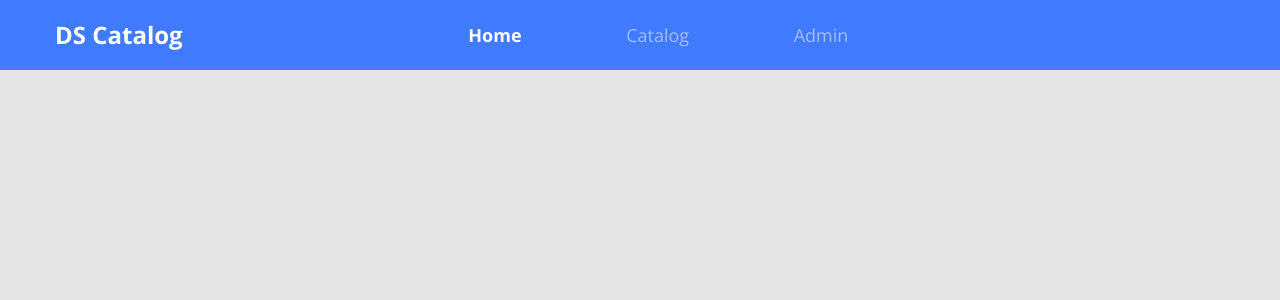
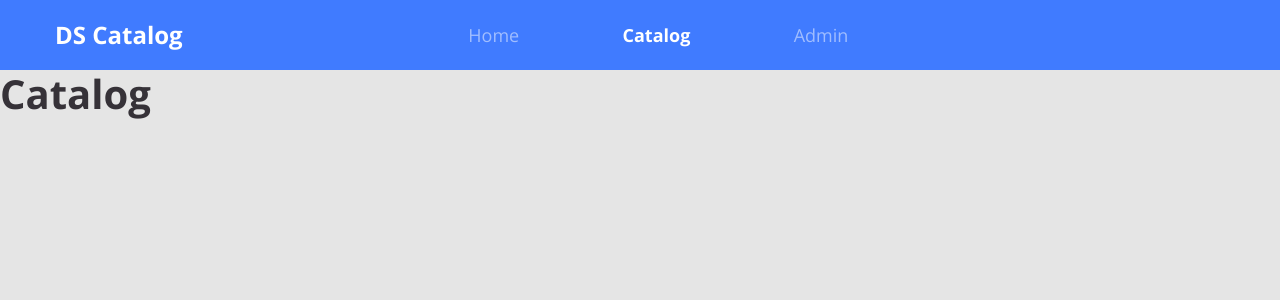
Before and after one commit to CarlosGenuino/ds-catalog-front, a React (Create React App) app: page /catalog in a window 1280 px wide. Shown: the top 300 px of the page. Built offline with nearby package versions, Linux system fonts and the light colour scheme.

Commit message:
Adding route on navbar

```diff
--- a/package.json
+++ b/package.json
@@ -10,10 +10,12 @@
     "@types/node": "^12.12.68",
     "@types/react": "^16.9.53",
     "@types/react-dom": "^16.9.8",
+    "@types/react-router-dom": "^5.1.6",
     "bootstrap": "^4.5.3",
     "node-sass": "^4.14.1",
     "react": "^16.14.0",
     "react-dom": "^16.14.0",
+    "react-router-dom": "^5.2.0",
     "react-scripts": "3.4.3",
     "typescript": "^3.7.5"
   },
--- a/src/App.tsx
+++ b/src/App.tsx
@@ -1,12 +1,12 @@
 import React from 'react';
 import './core/assets/styles/custom.scss';
 import  './App.scss'
-import Navbar from './core/components/Navbar';
+import Routes from './Routes';
 
 
 const App = () =>  {
     return(
-      <Navbar />
+      <Routes></Routes>
     )
 }
 
--- /dev/null
+++ b/src/Routes.tsx
@@ -0,0 +1,23 @@
+import React from 'react';
+import { BrowserRouter, Switch, Route } from 'react-router-dom'
+import Navbar from './core/components/Navbar';
+import Admin from './pages/Admin';
+import Catalog from './pages/Catalog';
+import Home from './pages/Home';
+export default () => (
+    <BrowserRouter>
+        <Navbar></Navbar>
+        <Switch>
+            <Route path="/" exact>
+                <Home></Home>
+            </Route>
+            <Route path="/catalog">
+                <Catalog></Catalog>
+            </Route>
+
+            <Route path="/admin">
+                <Admin></Admin>
+            </Route>
+        </Switch>
+    </BrowserRouter>
+)
--- a/src/core/components/Navbar.tsx
+++ b/src/core/components/Navbar.tsx
@@ -1,28 +1,30 @@
 import React from 'react';
+import { Link, NavLink } from 'react-router-dom';
+
 import './styles.scss';
 const Navbar = () => (
     <nav className="row bg-primary main-nav">
         <div className="col-2">
-            <a href="link" className="nav-logo-text">
+            <Link to='/' className="nav-logo-text">
                 <h4>DS Catalog</h4>
-            </a>
+            </Link>
         </div>
         <div className="col-6 offset-2">
             <ul className="main-menu">
                 <li>
-                    <a href="link" className="active">
+                    <NavLink to="/" activeClassName="active" exact>
                         Home
-                    </a>
+                    </NavLink>
                 </li>
                 <li>
-                    <a href="link">
+                    <NavLink to="/catalog"  activeClassName="active">
                         Catalog
-                    </a>
+                    </NavLink>
                 </li>
                 <li>
-                    <a href="link">
+                    <NavLink to="/admin"  activeClassName="active">
                         Admin
-                    </a>
+                    </NavLink>
                 </li>
             </ul>
         </div>
--- /dev/null
+++ b/src/pages/Admin/index.tsx
@@ -0,0 +1,7 @@
+import React from 'react'
+
+export default () => (
+    <div>
+        <h1>Admin</h1>
+    </div>
+)
--- /dev/null
+++ b/src/pages/Catalog/index.tsx
@@ -0,0 +1,7 @@
+import React from 'react';
+
+export default () => (
+    <div>
+        <h1>Catalog</h1>
+    </div>
+)
--- /dev/null
+++ b/src/pages/Home/index.tsx
@@ -0,0 +1,7 @@
+import React from 'react';
+
+export default () => (
+    <div>
+        <h1>Home</h1>
+    </div>
+)
```
Also changed, not shown: 1 other file (tests, documents, lock files or other folders).
